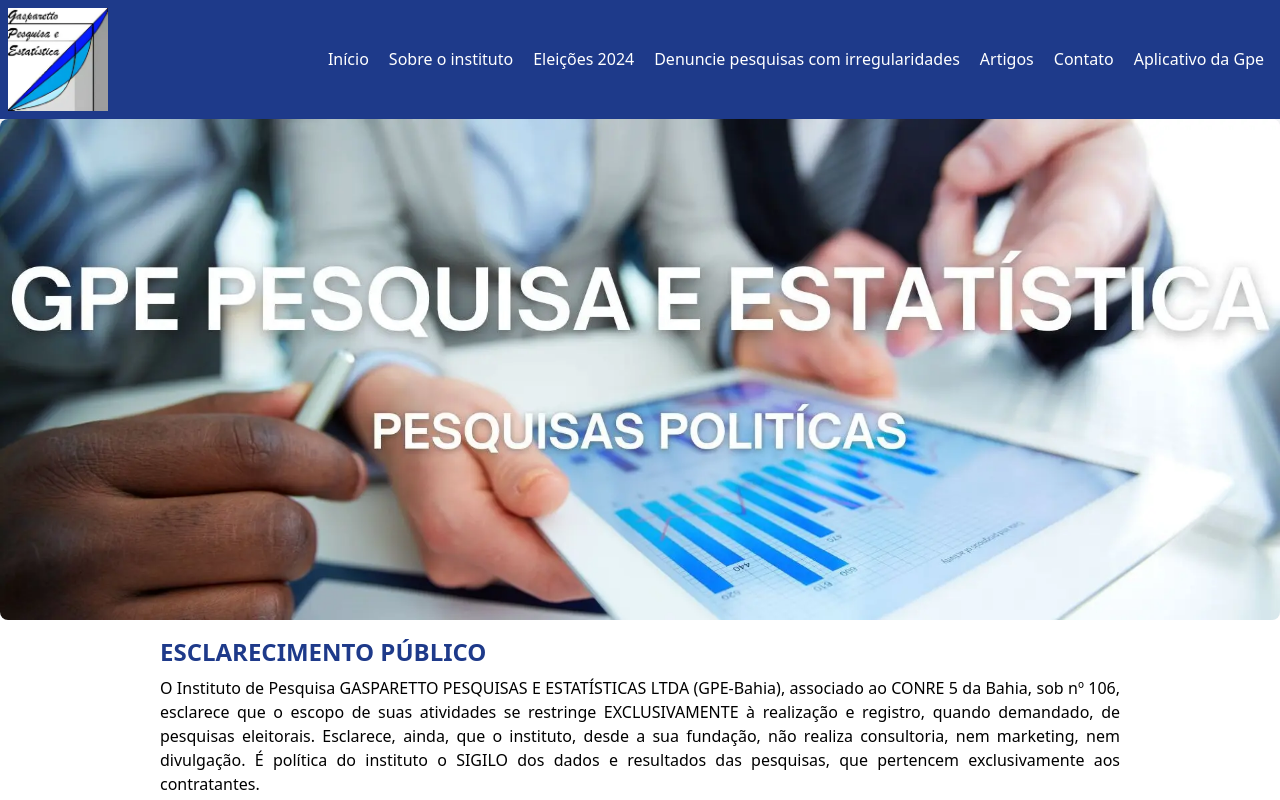
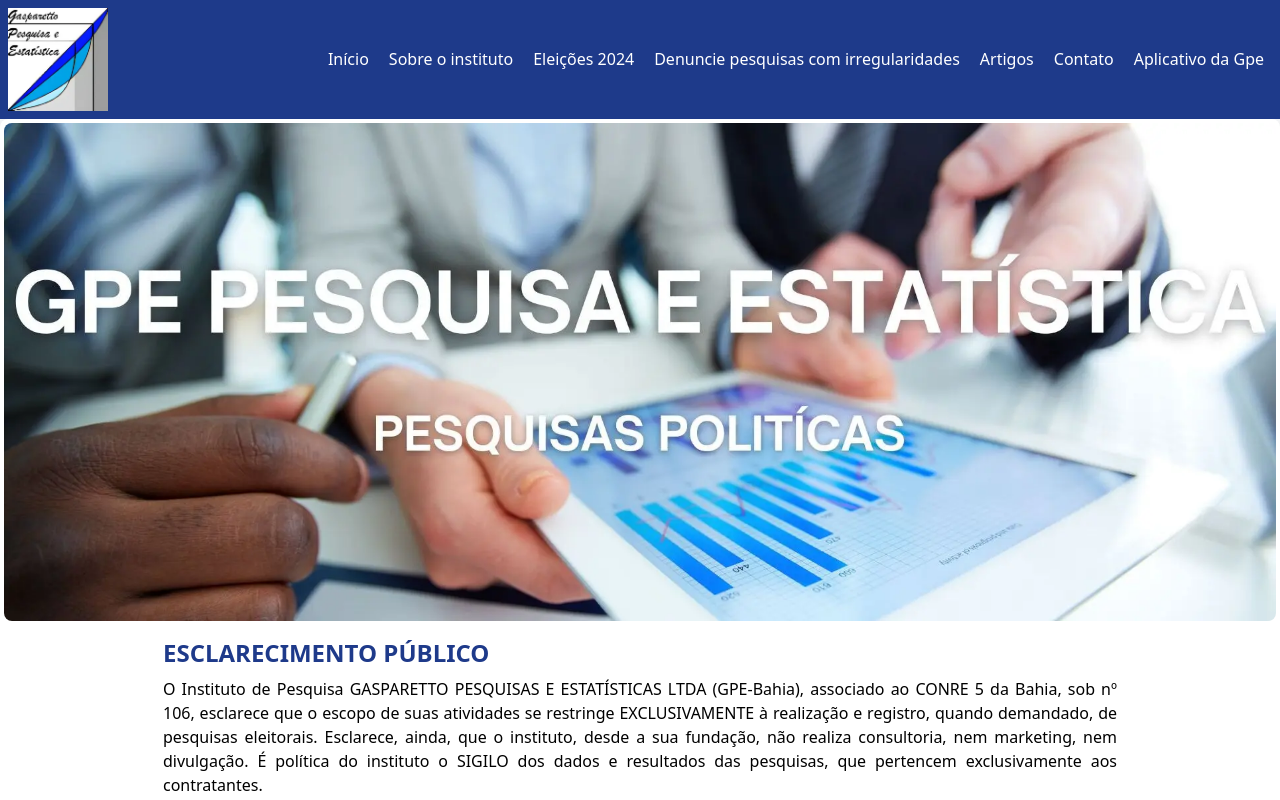
Before and after one commit to lmgaspa/gpe_estatistica, a Next.js app: page /instituto in a window 1280 px wide. Shown: the top 800 px of the page. Built offline with nearby package versions, Linux system fonts and the light colour scheme.

Commit message:
image_container_main_px-1_py_1

```diff
--- a/src/pages/instituto.tsx
+++ b/src/pages/instituto.tsx
@@ -5,7 +5,7 @@
 const InstitutoPage: React.FC = () => {
   return (
     <div className="flex flex-col items-center justify-center min-h-screen bg-gray-100">
-      <div className="w-full bg-white rounded-lg shadow-md text-center">
+      <div className="w-full px-1 sm:py-1 bg-white rounded-lg shadow-md text-center">
         <Image
           src={folder1}
           className="w-full rounded-lg"
```
